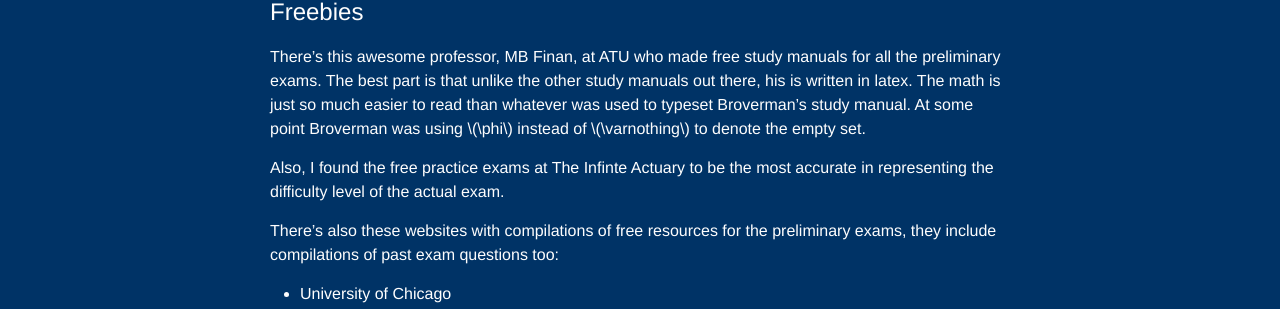
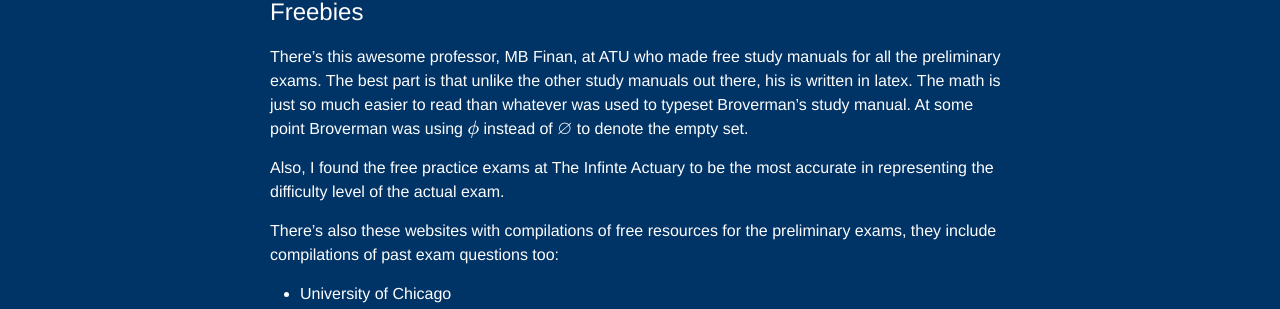
Before and after one commit to blueberryapple/blueberryapple.github.io, a Jekyll site: the page built from _posts/2017-01-15-thoughts-on-p-exam.md, in a window 1280 px wide. Shown: the part 482-791 px from the top of the page. Built offline with Jekyll 4.4.1, drawn with Linux system fonts in a browser that asks for light colours; nearby versions of some CDN libraries; part of the change alters nothing that is shown.

```diff
--- a/_config.yml
+++ b/_config.yml
@@ -22,4 +22,4 @@ future: true
 
 # kramdown
 kramdown:
-  math_engine: mathjax
+  math_engine: nil
--- a/_layouts/post.html
+++ b/_layouts/post.html
@@ -1,13 +1,12 @@
 ---
 layout: default
 ---
-<!-- jquery -->
-<script src="//code.jquery.com/jquery-1.11.1.min.js"></script>
-
 <!-- katex -->
 <link rel="stylesheet" href="https://cdnjs.cloudflare.com/ajax/libs/KaTeX/0.7.1/katex.min.css" integrity="sha384-wITovz90syo1dJWVh32uuETPVEtGigN07tkttEqPv+uR2SE/mbQcG7ATL28aI9H0" crossorigin="anonymous">
 <script src="https://cdnjs.cloudflare.com/ajax/libs/KaTeX/0.7.1/katex.min.js" integrity="sha384-/y1Nn9+QQAipbNQWU65krzJralCnuOasHncUFXGkdwntGeSvQicrYkiUBwsgUqc1" crossorigin="anonymous"></script>
 
+<!-- autorender -->
+<script src="https://cdnjs.cloudflare.com/ajax/libs/KaTeX/0.7.1/contrib/auto-render.min.js" integrity="sha384-dq1/gEHSxPZQ7DdrM82ID4YVol9BYyU7GbWlIwnwyPzotpoc57wDw/guX8EaYGPx" crossorigin="anonymous"></script>
 
 <article class="post" itemscope itemtype="http://schema.org/BlogPosting">
 
@@ -16,20 +15,22 @@ layout: default
     <p class="post-meta"><time datetime="{{ page.date | date_to_xmlschema }}" itemprop="datePublished">{{ page.date | date: "%b %-d, %Y" }}</time>{% if page.author %} • <span itemprop="author" itemscope itemtype="http://schema.org/Person"><span itemprop="name">{{ page.author }}</span></span>{% endif %}</p>
   </header>
 
-  <div class="post-content" itemprop="articleBody">
+  <div id="postBody" class="post-content" itemprop="articleBody">
     {{ content }}
   </div>
 
 </article>
 
+<!-- calling autorender -->
 <script>
-  $("script[type='math/tex']").replaceWith(function() {
-    var tex = $(this).text();
-    return katex.renderToString(tex, {displayMode: false});
-  });
-
-  $("script[type='math/tex; mode=display']").replaceWith(function() {
-    var tex = $(this).html();
-    return katex.renderToString(tex.replace(/%.*/g, ''), {displayMode: true});
-  });
+  renderMathInElement(document.getElementById("postBody"),
+    {
+      delimiters: [
+        {left: "$$", right: "$$", display: true},
+        {left: "\\[", right: "\\]", display: true},
+        {left: "$", right: "$", display: false},
+        {left: "\\(", right: "\\)", display: false}
+      ]
+    }
+  );
 </script>
```
